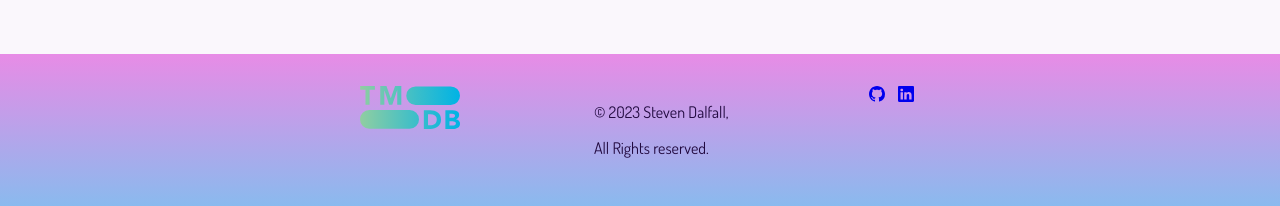
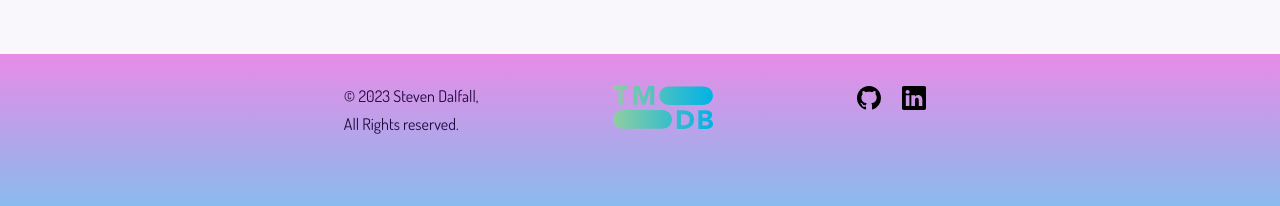
Before and after one commit to lordstimpa/Film-System-Client, a React (Vite) app: page / in a window 1280 px wide. Shown: the part 746-952 px from the top of the page. Built offline with nearby package versions, Linux system fonts and the light colour scheme; no server answers.

Commit message:
Update footer styling

```diff
--- a/src/Footer.jsx
+++ b/src/Footer.jsx
@@ -20,7 +20,14 @@ const Main = Styled.div`
     width: 100px;
   }
   & .pLink {
-    margin: 0 0.5vw;
+    margin: 0 0.8vw;
+  }
+  & .logo {
+    color: black;
+    font-size: 1.5em;
+  }
+  & p {
+    margin: 0 0 0.5em 0;
   }
 `;
 
@@ -29,23 +36,23 @@ const Footer = () => {
     <Main>
       <div className="Parent">
         <div className="Child">
+          <p>© 2023 Steven Dalfall,</p>
+          <p>All Rights reserved.</p>
+        </div>
+        <div className="Child">
           <a href="https://www.themoviedb.org/">
             <img src={tmdbImg}></img>
           </a>
         </div>
         <div className="Child">
-          <p>© 2023 Steven Dalfall,</p>
-          <p>All Rights reserved.</p>
-        </div>
-        <div className="Child">
           <a href="https://github.com/lordstimpa" className="pLink">
-            <BsGithub />
+            <BsGithub className="logo" />
           </a>
           <a
             href="https://www.linkedin.com/in/steven-dalfall-54223b131/"
             className="pLink"
           >
-            <BsLinkedin />
+            <BsLinkedin className="logo" />
           </a>
         </div>
       </div>
```
